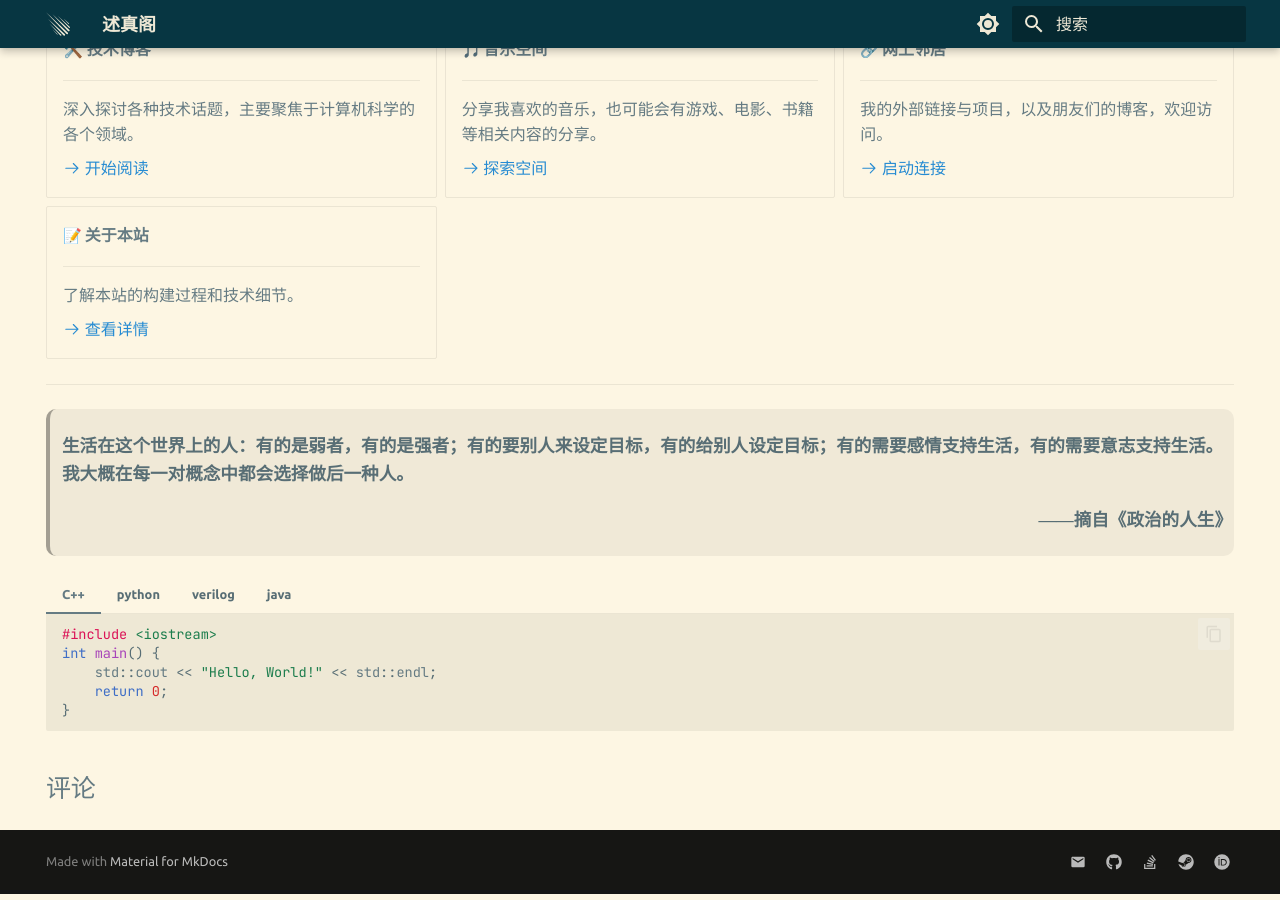
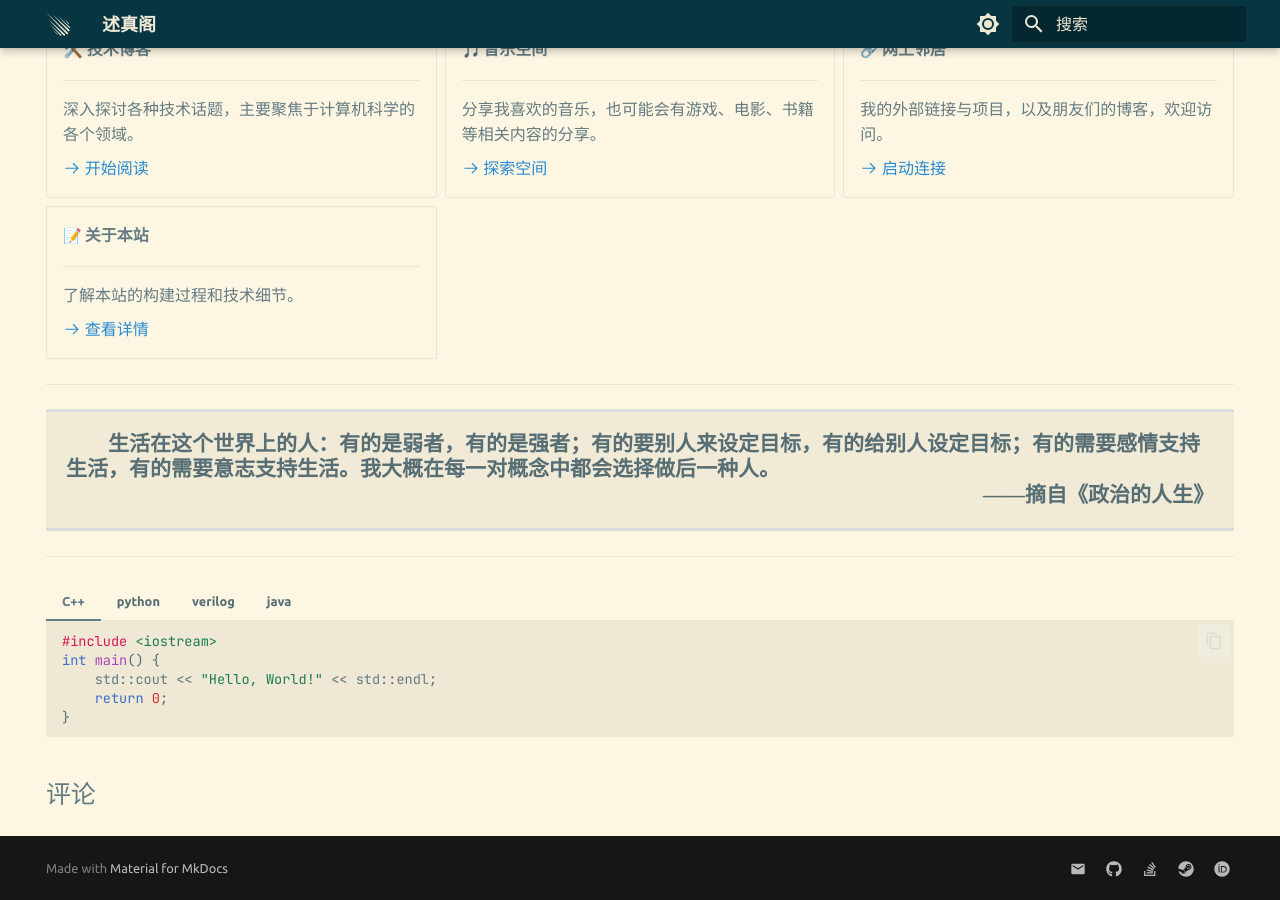
Before and after one commit to leostrange05/leostrange05.github.io, an MkDocs documentation site: the page built from docs/index.md, in a window 1280 px wide and 900 px high, scrolled down 877 px. Built offline with MkDocs 1.6.1 and Material for MkDocs 9.7.7, drawn with Linux system fonts in a browser that asks for light colours; emoji names are drawn with the system emoji font; comment, search, counter and statistics services are not loaded.

Commit message:
add-lyrics-book-quotes

````diff
--- a/docs/index.md
+++ b/docs/index.md
@@ -44,9 +44,12 @@ hide:
 ---
 
 > 生活在这个世界上的人：有的是弱者，有的是强者；有的要别人来设定目标，有的给别人设定目标；有的需要感情支持生活，有的需要意志支持生活。我大概在每一对概念中都会选择做后一种人。
+{: .book}
 
 > ——摘自《政治的人生》
-{: style="text-align: right" }
+{: .booksource}
+
+---
 
 === "C++"
     ```cpp
--- a/docs/stylesheets/extra.css
+++ b/docs/stylesheets/extra.css
@@ -36,13 +36,49 @@
   --md-code-fg-color:           var(--sol-base00);
 }
 
-.md-typeset blockquote {
-    font-family: "Noto Serif SC", serif;
-    font-size: 1.1em;
-    font-weight: 750;
-    background-color: rgba(0, 0, 0, 0.05);
-    padding: 5px 2px;
-    border-radius: 10px;
+.md-typeset blockquote:has(p.lyrics) {
+    text-align: center !important;
+    background-color: rgba(0, 0, 0, 0.05) !important;
+    border-left: none !important;
+    border-top: 3px solid #ddd !important;
+    border-bottom: 3px solid #ddd !important;
+    padding: 1.5rem !important;
+    margin: 1em auto !important;
+}
+/* This styles the text inside that paragraph */
+.md-typeset blockquote p.lyrics {
+    text-align: center !important;
+    font-family: "Noto Serif SC", serif !important;
+    font-size: 1.05rem !important;
+    font-weight: 600;
+    line-height: 1.5 !important;
+    margin: 0 !important; /* Remove paragraph margins to keep it centered */
+}
+.md-typeset blockquote:has(p.book) {
+    text-align: center !important;
+    background-color: rgba(0, 0, 0, 0.05) !important;
+    border-left: none !important;
+    border-top: 3px solid #ddd !important;
+    border-bottom: 3px solid #ddd !important;
+    padding: 1rem;
+    margin: 0.5em auto !important;
+}
+.md-typeset blockquote p.book {
+    text-align: left !important;
+    text-indent: 2em !important;
+    font-family: "Noto Serif SC", serif !important;
+    font-size: 1.05rem !important;
+    font-weight: 600;
+    line-height: 1.2 !important;
+    margin: 0 !important;
+}
+.md-typeset blockquote p.booksource {
+    text-align: right !important;
+    font-family: "Noto Serif SC", serif !important;
+    font-size: 1.05rem !important;
+    font-weight: 600;
+    line-height: 1.2 !important;
+    margin: 0 !important;
 }
 
 .md-post__content div[style*="margin-top: -30px"] {
````
Also changed, not shown: docs/musicspace/index.md (+7 -1 lines), site/index.html, site/musicspace/index.html, site/search/search_index.json, site/sitemap.xml, site/stylesheets/extra.css, 1 other file.
